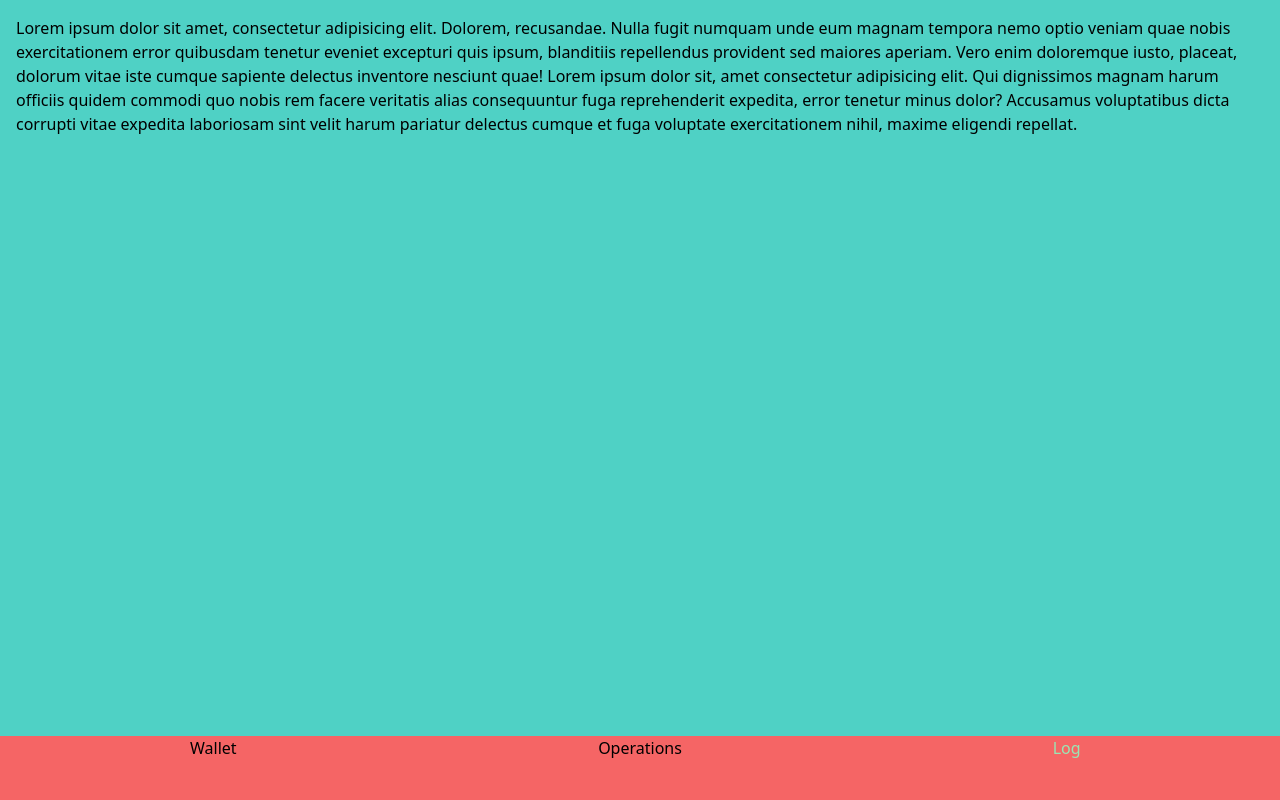
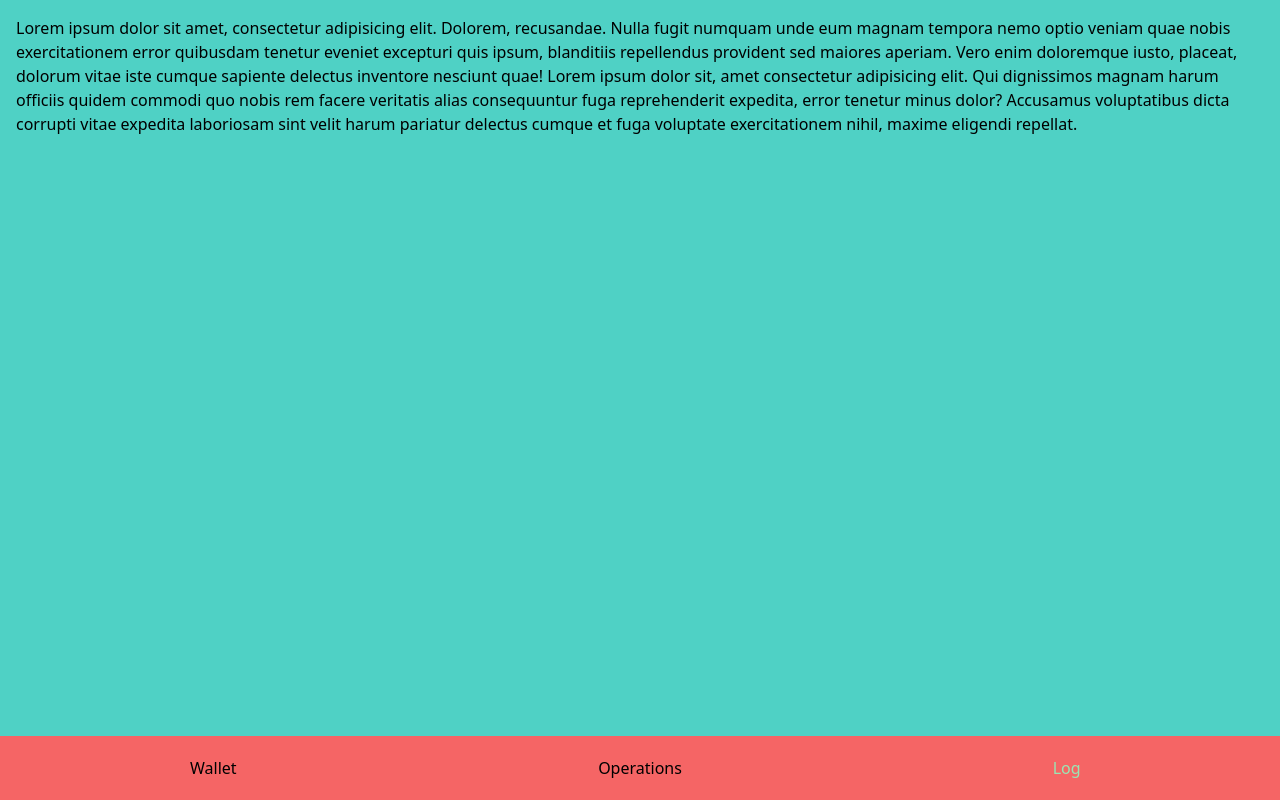
Before and after one commit to n12o/Antelope, a Next.js app: page /log in a window 1280 px wide. Built offline with nearby package versions, Linux system fonts and the light colour scheme.

Commit message:
Change nav styles and naming

```diff
--- a/components/Nav.jsx
+++ b/components/Nav.jsx
@@ -12,17 +12,17 @@ const Nav = () => {
     <nav className={nav}>
       <ul className={navList}>
         <NavItem
-          class={route === '/' ? active : ''}
+          active={route === '/' ? active : ''}
           title={'Wallet'}
           href={'/'}
         />
         <NavItem
-          class={route === '/operation' ? active : ''}
+          active={route === '/operation' ? active : ''}
           title={'Operations'}
           href={'/operation'}
         />
         <NavItem
-          class={route === '/log' ? active : ''}
+          active={route === '/log' ? active : ''}
           title={'Log'}
           href={'/log'}
         />
--- a/components/NavItem.jsx
+++ b/components/NavItem.jsx
@@ -1,13 +1,14 @@
 // Child component for Nav
 import Link from 'next/link';
 
-const style = 'block bg-red-500 flex-1 text-center';
+const liStyled = 'block bg-red-500 flex-1 text-center';
+const aStyled = 'flex h-full justify-center items-center';
 
 const NavItem = props => {
   return (
-    <li className={style}>
+    <li className={liStyled}>
       <Link href={props.href}>
-        <a className={props.class}>{props.title}</a>
+        <a className={props.active + ' ' + aStyled}>{props.title}</a>
       </Link>
     </li>
   );
```
